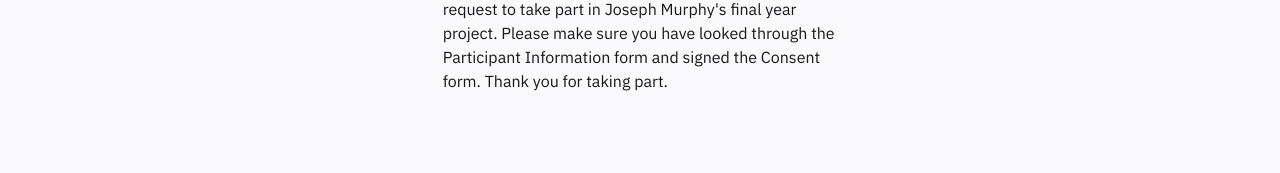
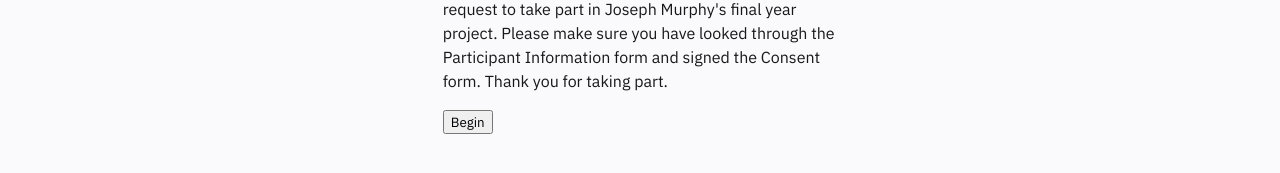
Before and after one commit to sir-ronahan/sir-ronahan.github.io, a Jekyll site: the page built from pages/index.md, in a window 1280 px wide. Shown: the part 331-504 px from the top of the page. Built offline with Jekyll 4.4.1, drawn with Linux system fonts in a browser that asks for light colours.

Commit message:
Update Homepage.html

```diff
--- a/_includes/Homepage.html
+++ b/_includes/Homepage.html
@@ -6,5 +6,7 @@
         If you are on this page you will have accepted the request to take part in Joseph Murphy's final year project. Please make sure you have looked through the Participant Information form and signed the Consent form. Thank you for taking part.
     </p>
 
+     <button type="button" href="About.html">Begin</button>
+
     </div>
 </div>
```
